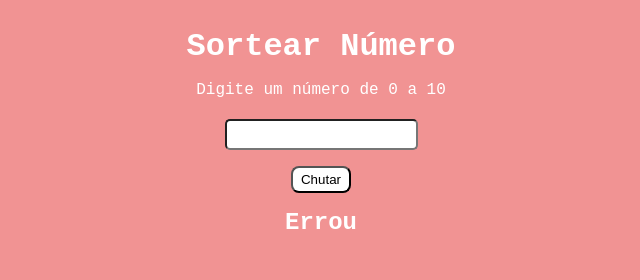
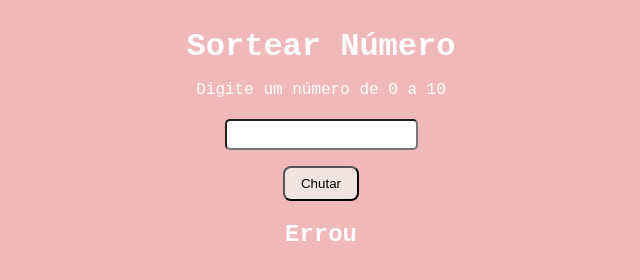
Before and after one commit to ElizangelaXavierS/Sortear-Numero, a plain HTML site: page index.html in a window 1280 px wide. Both pictures are taken after a click on the button "Chutar". Shown: the whole page, without its empty margins (319-959 px from the left). Drawn offline with Linux system fonts and the light colour scheme.

Commit message:
Atualizações JavaScript.

```diff
--- a/script.js
+++ b/script.js
@@ -1,22 +1,26 @@
 var numeroSorteado = parseInt(Math.random()*11);
 var elementoResultado = document.getElementById("resultado");
 var tentativas = 3
+
 function Chutar(){
     var chute = parseInt(document.getElementById("valor").value);
     if (tentativas > 0){
         tentativas = tentativas - 1;
 
-
         if(chute == numeroSorteado){
-        elementoResultado.innerHTML = "Acertou";
+        elementoResultado.innerHTML = "Acertou, O número sorteado é: " + numeroSorteado;
 
         }else if (chute > 10 || chute < 0){
         elementoResultado.innerHTML = "Digita números entre 0 e 10";
 
         }else {
         elementoResultado.innerHTML =  "Errou";
+
         }
+        document.getElementById("valor").value = ""
+
     }else {
         elementoResultado.innerHTML = "Suas tentativas acabaram!"
     }
+
     }
--- a/styles.css
+++ b/styles.css
@@ -1,7 +1,7 @@
 body {
     font-family: "Roboto Mono", monospace;
     min-height: 600px;
-    background-color: #f19393;
+    background-color: #f0b8b8;
     background-size: cover;
     background-position: center bottom;
     background-repeat: no-repeat;
@@ -41,13 +41,13 @@ body {
 
   button {
     margin-top: 12px;
-    padding: 4px 8px;
+    padding: 8px 16px;
     border-radius: 8px;
-    background: hsl(0, 0%, 100%);
+    background: hsl(0, 38%, 92%);
   }
 
   .resultado {
     color: #ffffff;
     text-align: center;
-    margin-top: 16px;
+    margin-top: 20px;
   }
```
